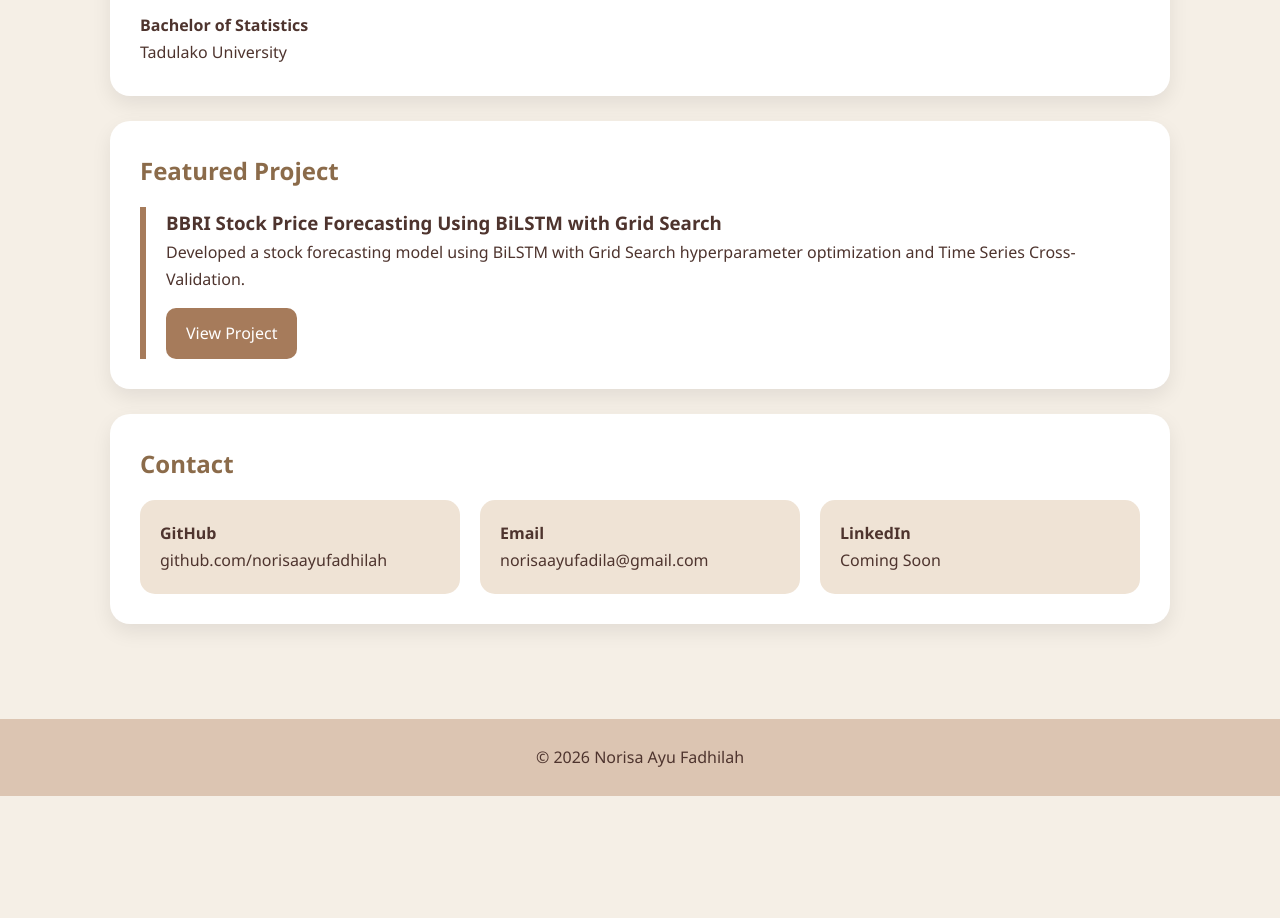
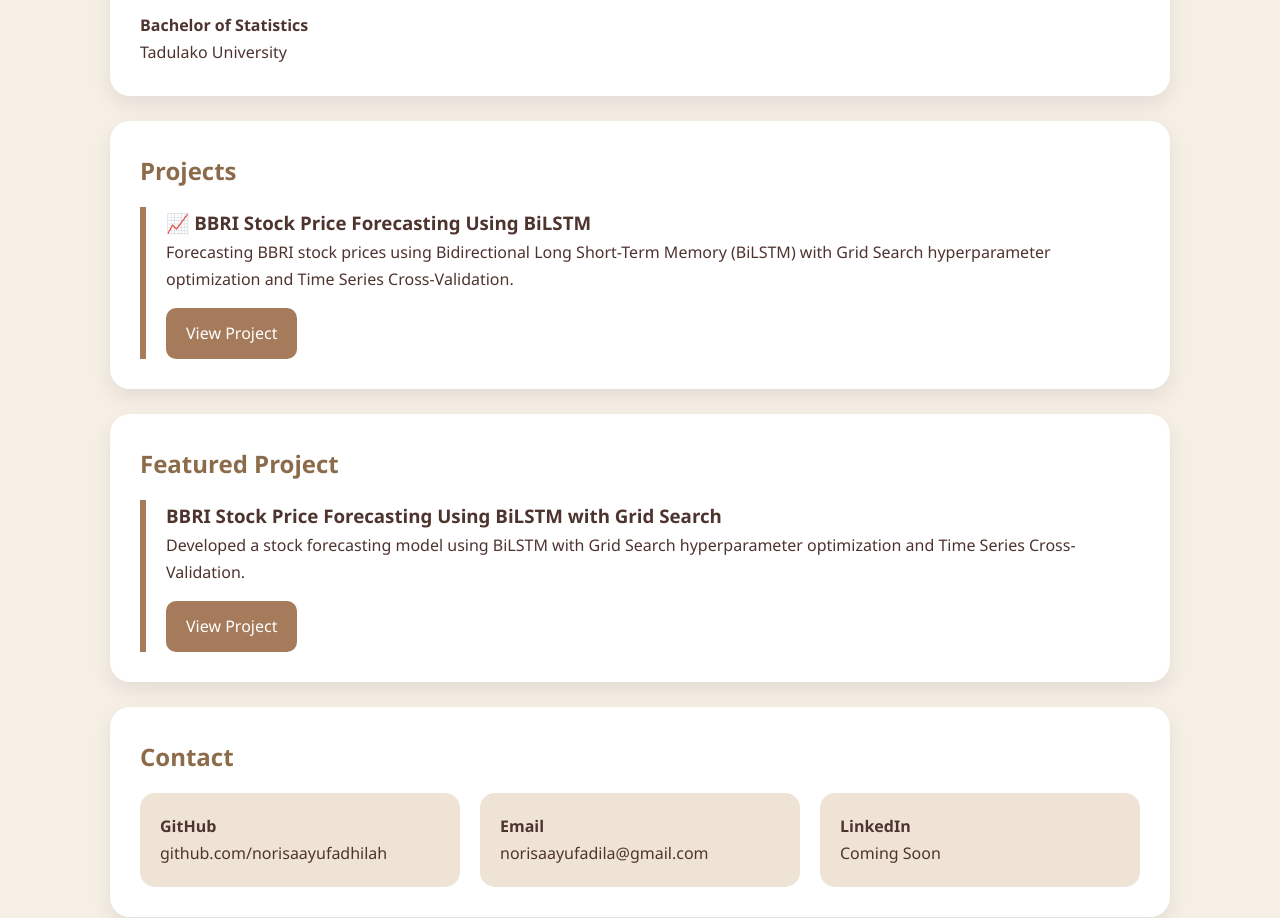
Before and after one commit to norisaayufadhilah/norisaayufadhilah.github.io, a plain HTML site: page index.html in a window 1280 px wide. Shown: the part 1068-1986 px from the top of the page. Before the commit the page ends 1864 px from the top, so only its background shows below. Drawn offline with Linux system fonts and the light colour scheme.

Commit message:
Update index.html

```diff
--- a/index.html
+++ b/index.html
@@ -65,6 +65,25 @@ footer{background:#DCC5B2;text-align:center;padding:25px;margin-top:30px}
 <p><strong>Bachelor of Statistics</strong><br>Tadulako University</p>
 </div>
 
+    <section class="card">
+    <h2>Projects</h2>
+
+    <div class="project-card">
+        <h3>📈 BBRI Stock Price Forecasting Using BiLSTM</h3>
+        <p>
+            Forecasting BBRI stock prices using Bidirectional Long Short-Term Memory (BiLSTM)
+            with Grid Search hyperparameter optimization and Time Series Cross-Validation.
+        </p>
+
+        <a class="project-btn"
+        href="https://github.com/norisaayufadhilah/bilstm-gridsearch-bbri-stock-forecasting"
+        target="_blank">
+        View Project
+        </a>
+    </div>
+
+</section>
+
 <div class="card">
 <h2>Featured Project</h2>
 <div class="project-card">
```
